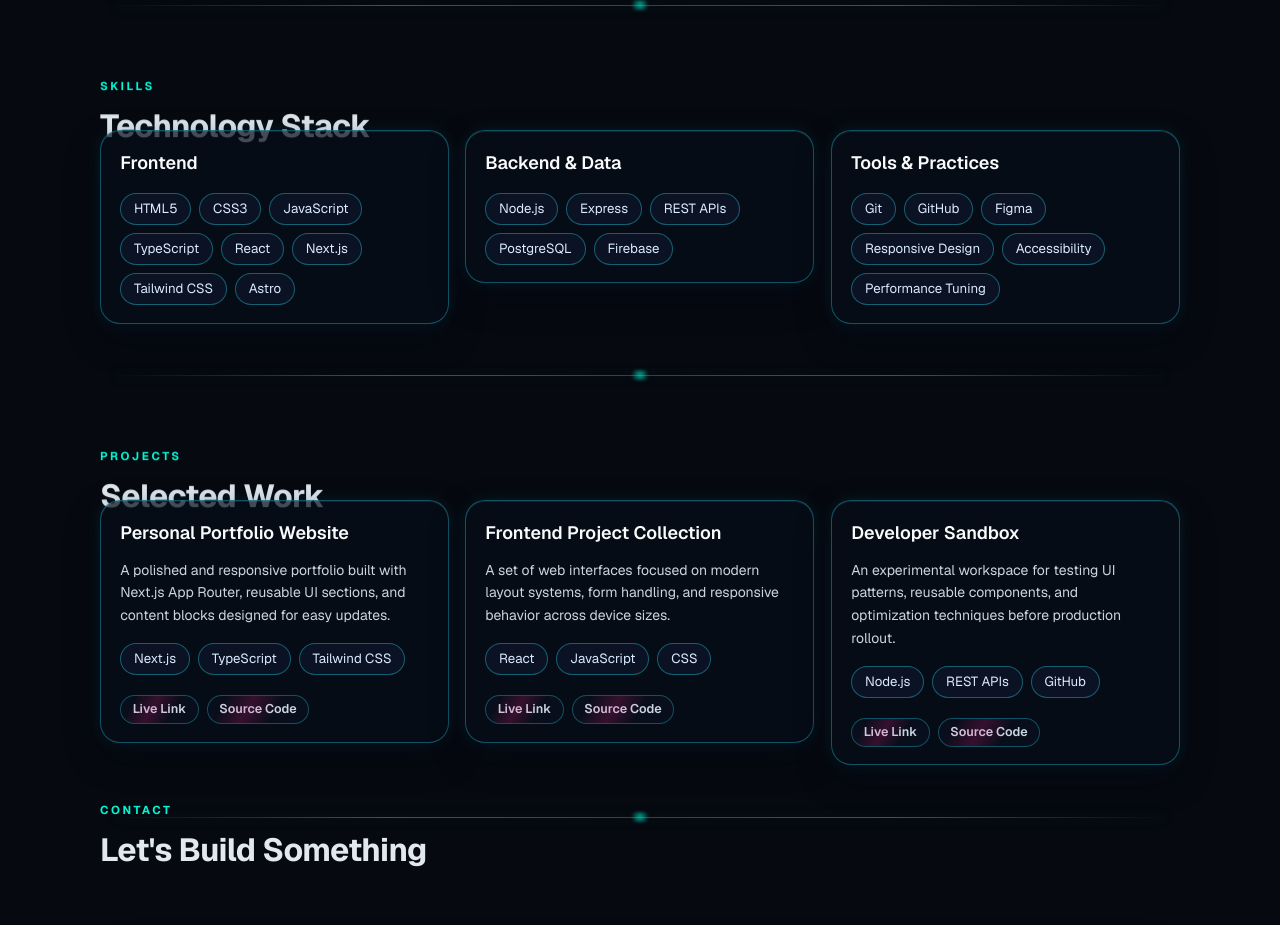
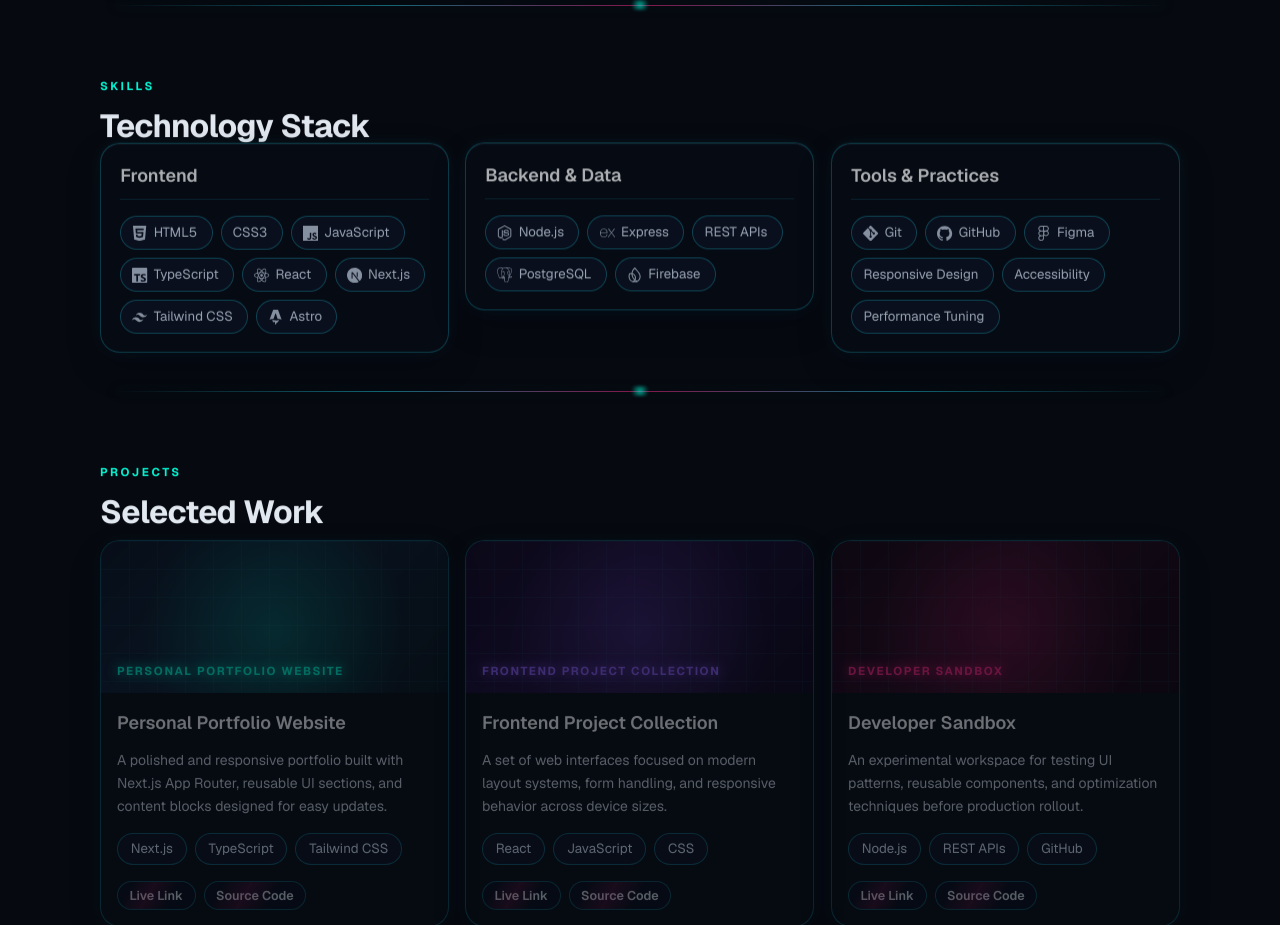
Before and after one commit to abellajason/jason-abella, a Next.js app: page / in a window 1280 px wide. Shown: the part 1875-2800 px from the top of the page. Built offline with nearby package versions, Linux system fonts and the light colour scheme.

Commit message:
added animations and improved overall look on the cards and pill elements

```diff
--- a/app/globals.css
+++ b/app/globals.css
@@ -245,6 +245,83 @@
   font-size: 0.83rem;
   color: #dbeafe;
 }
+
+.skill-pill--icon {
+  gap: 0.38rem;
+  padding: 0.38rem 0.9rem 0.38rem 0.7rem;
+  transition: border-color 0.2s ease, background 0.2s ease, box-shadow 0.2s ease;
+}
+
+.skill-pill--icon:hover {
+  border-color: rgba(0, 245, 212, 0.7);
+  background: rgba(0, 245, 212, 0.07);
+  box-shadow: 0 0 10px rgba(0, 245, 212, 0.18);
+}
+
+.skill-icon {
+  width: 0.95rem;
+  height: 0.95rem;
+  flex-shrink: 0;
+  opacity: 0.88;
+}
+
+.skill-card {
+  display: flex;
+  flex-direction: column;
+}
+
+.skill-card-title {
+  display: flex;
+  align-items: center;
+  gap: 0.5rem;
+  padding-bottom: 0.6rem;
+  border-bottom: 1px solid rgba(34, 211, 238, 0.18);
+}
+
+/* Project card thumbnail */
+.project-card {
+  padding: 0;
+  overflow: hidden;
+}
+
+.project-thumbnail {
+  position: relative;
+  width: 100%;
+  height: 152px;
+  overflow: hidden;
+  display: flex;
+  align-items: flex-end;
+  justify-content: flex-start;
+  padding: 0.85rem 1rem;
+}
+
+.project-thumbnail-grid {
+  position: absolute;
+  inset: 0;
+  background-image:
+    linear-gradient(rgba(34, 211, 238, 0.07) 1px, transparent 1px),
+    linear-gradient(90deg, rgba(34, 211, 238, 0.06) 1px, transparent 1px);
+  background-size: 28px 28px;
+}
+
+.project-thumbnail-glow {
+  position: absolute;
+  inset: 0;
+  pointer-events: none;
+}
+
+.project-thumbnail-label {
+  position: relative;
+  font-size: 0.72rem;
+  font-weight: 700;
+  text-transform: uppercase;
+  letter-spacing: 0.14em;
+  color: var(--thumb-accent, #00f5d4);
+  text-shadow: 0 0 12px var(--thumb-accent, #00f5d4);
+  z-index: 1;
+}
+
+/* Card reveal animation on scroll - now handled by useScrollReveal hook */
 
 .meta-pill {
   font-size: 0.79rem;
--- /dev/null
+++ b/app/hooks/useInView.ts
@@ -0,0 +1,92 @@
+"use client";
+
+import { useEffect, useRef, useState } from "react";
+
+export interface ScrollRevealState {
+	opacity: number;
+	translateX: number;
+	translateY: number;
+}
+
+export function useInView(threshold = 0.15) {
+	const ref = useRef<HTMLElement | null>(null);
+	const [inView, setInView] = useState(false);
+
+	useEffect(() => {
+		const el = ref.current;
+		if (!el) return;
+
+		const observer = new IntersectionObserver(
+			([entry]) => {
+				if (entry.isIntersecting) {
+					setInView(true);
+					observer.unobserve(el);
+				}
+			},
+			{ threshold },
+		);
+
+		observer.observe(el);
+		return () => observer.disconnect();
+	}, [threshold]);
+
+	return { ref, inView };
+}
+
+export function useScrollReveal(direction: "left" | "right" | "up" = "left") {
+	const ref = useRef<HTMLElement | null>(null);
+	const [state, setState] = useState<ScrollRevealState>({
+		opacity: 0,
+		translateX: direction === "left" ? -40 : direction === "right" ? 40 : 0,
+		translateY: direction === "up" ? 40 : 30,
+	});
+
+	useEffect(() => {
+		const el = ref.current;
+		if (!el) return;
+
+		const updateScroll = () => {
+			const rect = el.getBoundingClientRect();
+			const viewportHeight = window.innerHeight;
+
+			// Calculate how far through the viewport the element is
+			// -1 when above viewport, 0 at bottom of viewport, 1 at top of viewport
+			const elementCenter = rect.top + rect.height / 2;
+			const distanceFromCenter = elementCenter - viewportHeight / 2;
+			const maxDistance = viewportHeight / 2 + rect.height / 2;
+			const progress = 1 - distanceFromCenter / maxDistance;
+
+			// Clamp between 0 and 1
+			const clampedProgress = Math.max(0, Math.min(1, progress));
+
+			// Calculate transforms based on direction
+			const opacity = clampedProgress;
+			let translateX = 0;
+			let translateY = 0;
+
+			if (direction === "left") {
+				translateX = (1 - clampedProgress) * -40;
+				translateY = (1 - clampedProgress) * 30;
+			} else if (direction === "right") {
+				translateX = (1 - clampedProgress) * 40;
+				translateY = (1 - clampedProgress) * 30;
+			} else if (direction === "up") {
+				translateX = 0;
+				translateY = (1 - clampedProgress) * 40;
+			}
+
+			setState({
+				opacity,
+				translateX,
+				translateY,
+			});
+		};
+
+		window.addEventListener("scroll", updateScroll, { passive: true });
+		updateScroll(); // Initial call
+
+		return () => window.removeEventListener("scroll", updateScroll);
+	}, [direction]);
+
+	return { ref, ...state };
+}
--- a/app/page.tsx
+++ b/app/page.tsx
@@ -1,7 +1,24 @@
 "use client";
 
 import Image from "next/image";
-import { useEffect, useState } from "react";
+import { useEffect, useRef, useState } from "react";
+import {
+	SiAstro,
+	SiCss,
+	SiExpress,
+	SiFigma,
+	SiFirebase,
+	SiGit,
+	SiGithub,
+	SiHtml5,
+	SiJavascript,
+	SiNextdotjs,
+	SiNodedotjs,
+	SiPostgresql,
+	SiReact,
+	SiTailwindcss,
+	SiTypescript,
+} from "react-icons/si";
 import { Parallax } from "react-scroll-parallax";
 import {
 	type Education,
@@ -15,6 +32,41 @@
 	socialLinks,
 	workExperience,
 } from "../data/portfolioData";
+import { useInView, useScrollReveal } from "./hooks/useInView";
+
+const ICON_MAP: Record<string, React.ElementType> = {
+	SiHtml5,
+	SiCss,
+	SiJavascript,
+	SiTypescript,
+	SiReact,
+	SiNextdotjs,
+	SiTailwindcss,
+	SiAstro,
+	SiNodedotjs,
+	SiExpress,
+	SiPostgresql,
+	SiFirebase,
+	SiGit,
+	SiGithub,
+	SiFigma,
+};
+
+function AnimatedCard({ children, direction = "left" }: { children: React.ReactNode; direction?: "left" | "right" | "up" }) {
+	const { ref, opacity, translateX, translateY } = useScrollReveal(direction);
+	return (
+		<div
+			ref={ref as React.RefObject<HTMLDivElement>}
+			style={{
+				opacity,
+				transform: `translateX(${translateX}px) translateY(${translateY}px)`,
+				transition: "opacity 0.3s cubic-bezier(0.22, 1, 0.36, 1), transform 0.3s cubic-bezier(0.22, 1, 0.36, 1)",
+			}}
+		>
+			{children}
+		</div>
+	);
+}
 
 function SectionHeader({ eyebrow, title }: { eyebrow: string; title: string }) {
 	return (
@@ -27,8 +79,9 @@
 	);
 }
 
-function ExperienceCard({ item, speed }: { item: WorkExperience; speed: number }) {
+function ExperienceCard({ item, speed, direction = "left" }: { item: WorkExperience; speed: number; direction?: "left" | "right" }) {
 	return (
+		<AnimatedCard direction={direction}>
 			<Parallax speed={speed} className="parallax-layer stagger-item">
 				<article className="portfolio-card">
 					<div className="flex flex-wrap items-start justify-between gap-3">
@@ -50,11 +103,13 @@
 					</ul>
 				</article>
 			</Parallax>
+		</AnimatedCard>
 	);
 }
 
 function EducationCard({ item, speed }: { item: Education; speed: number }) {
 	return (
+		<AnimatedCard direction="up">
 			<Parallax speed={speed} className="parallax-layer stagger-item">
 				<article className="portfolio-card">
 					<div className="flex flex-wrap items-start justify-between gap-3">
@@ -67,25 +122,38 @@
 					<p className="mt-4 text-sm leading-relaxed text-slate-700">{item.details}</p>
 				</article>
 			</Parallax>
+		</AnimatedCard>
 	);
 }
 
-function ProjectCard({ item, speed }: { item: Project; speed: number }) {
+function ProjectCard({ item, speed, direction = "left" }: { item: Project; speed: number; direction?: "left" | "right" | "up" }) {
 	return (
 		<Parallax speed={speed} className="parallax-layer stagger-item">
-			<article className="portfolio-card">
-				<div className="space-y-3">
+			<AnimatedCard direction={direction}>
+				<article className="portfolio-card project-card">
+					<div
+						className="project-thumbnail"
+						style={{
+							background: item.thumbnailGradient,
+							"--thumb-accent": item.thumbnailAccent,
+						} as React.CSSProperties}
+					>
+						<div className="project-thumbnail-grid" />
+						<div className="project-thumbnail-glow" style={{ background: `radial-gradient(circle at 50% 60%, ${item.thumbnailAccent}44, transparent 68%)` }} />
+						<span className="project-thumbnail-label">{item.title}</span>
+					</div>
+					<div className="p-4 space-y-3">
 						<h3 className="text-lg font-semibold text-slate-900">{item.title}</h3>
 						<p className="text-sm leading-relaxed text-slate-700">{item.description}</p>
 					</div>
-				<div className="mt-4 flex flex-wrap gap-2">
+					<div className="px-4 pb-2 flex flex-wrap gap-2">
 						{item.stack.map((tech) => (
 							<span key={tech} className="skill-pill">
 								{tech}
 							</span>
 						))}
 					</div>
-				<div className="mt-5 flex flex-wrap gap-2 text-sm">
+					<div className="px-4 pb-4 mt-2 flex flex-wrap gap-2 text-sm">
 						<a className="inline-link" href={item.liveLink} target="_blank" rel="noreferrer">
 							Live Link
 						</a>
@@ -94,6 +162,7 @@
 						</a>
 					</div>
 				</article>
+			</AnimatedCard>
 		</Parallax>
 	);
 }
@@ -191,6 +260,7 @@
 							key={`${item.company}-${item.role}`}
 							item={item}
 							speed={index % 2 === 0 ? 5 : -5}
+							direction={index % 2 === 0 ? "left" : "right"}
 						/>
 					))}
 				</div>
@@ -209,8 +279,6 @@
 				</div>
 			</section>
 
-			{/* Make the skills look more presentable, maybe add the icons on the technologies, and add a bit of animation on the cards when they come into view. Also, for the projects section, it would be great to have a thumbnail image for each project to make it more visually appealing. */}
-
 			<section id="skills" className="space-y-6">
 				<SectionHeader eyebrow="Skills" title="Technology Stack" />
 				<div className="grid gap-4 md:grid-cols-3 stagger-list">
@@ -220,16 +288,22 @@
 							speed={index % 2 === 0 ? 6 : -6}
 							className="parallax-layer stagger-item"
 						>
-							<article className="portfolio-card">
-								<h3 className="text-lg font-semibold text-slate-900">{group.label}</h3>
+							<AnimatedCard direction="up">
+								<article className="portfolio-card skill-card">
+									<h3 className="text-lg font-semibold text-slate-900 skill-card-title">{group.label}</h3>
 									<div className="mt-4 flex flex-wrap gap-2">
-									{group.skills.map((skill) => (
-										<span key={skill} className="skill-pill">
-											{skill}
+										{group.skills.map((skill) => {
+											const IconComponent = skill.icon ? ICON_MAP[skill.icon] : null;
+											return (
+												<span key={skill.name} className="skill-pill skill-pill--icon">
+													{IconComponent && <IconComponent className="skill-icon" aria-hidden="true" />}
+													{skill.name}
 												</span>
-									))}
+											);
+										})}
 									</div>
 								</article>
+							</AnimatedCard>
 						</Parallax>
 					))}
 				</div>
@@ -239,7 +313,7 @@
 				<SectionHeader eyebrow="Projects" title="Selected Work" />
 				<div className="grid gap-4 md:grid-cols-3 stagger-list">
 					{projects.map((item, index) => (
-						<ProjectCard key={item.title} item={item} speed={index % 2 === 0 ? 7 : -7} />
+						<ProjectCard key={item.title} item={item} speed={index % 2 === 0 ? 7 : -7} direction="up" />
 					))}
 				</div>
 			</section>
--- a/data/portfolioData.ts
+++ b/data/portfolioData.ts
@@ -19,6 +19,8 @@
 	stack: string[];
 	liveLink: string;
 	codeLink: string;
+	thumbnailGradient: string;
+	thumbnailAccent: string;
 };
 
 export const profileOverview = {
@@ -26,7 +28,7 @@
 	title: "Frontend Web Developer",
 	intro:
 		"Frontend Developer with 5+ years of experience building scalable, high-performance web applications using React, Next.js, and Astro. Specialized in responsive UI development, performance optimization, and SEO-focused architecture. Proven ability to translate design concepts into production-ready interfaces while improving Core Web Vitals, usability, and user engagement. Experienced working in Agile teams delivering modern web solutions for e-commerce and local SEO platforms. ",
-	location: "Philippines",
+	location: "Cebu, Philippines",
 	email: "abellajason20@gmail.com",
 	github: "https://github.com/abellajason",
 	linkedin: "https://www.linkedin.com/in/jason-abella-b4837215a/",
@@ -81,15 +83,37 @@
 export const skillGroups = [
 	{
 		label: "Frontend",
-		skills: ["HTML5", "CSS3", "JavaScript", "TypeScript", "React", "Next.js", "Tailwind CSS", "Astro"],
+		skills: [
+			{ name: "HTML5", icon: "SiHtml5" },
+			{ name: "CSS3", icon: "SiCss" },
+			{ name: "JavaScript", icon: "SiJavascript" },
+			{ name: "TypeScript", icon: "SiTypescript" },
+			{ name: "React", icon: "SiReact" },
+			{ name: "Next.js", icon: "SiNextdotjs" },
+			{ name: "Tailwind CSS", icon: "SiTailwindcss" },
+			{ name: "Astro", icon: "SiAstro" },
+		],
 	},
 	{
 		label: "Backend & Data",
-		skills: ["Node.js", "Express", "REST APIs", "PostgreSQL", "Firebase"],
+		skills: [
+			{ name: "Node.js", icon: "SiNodedotjs" },
+			{ name: "Express", icon: "SiExpress" },
+			{ name: "REST APIs", icon: null },
+			{ name: "PostgreSQL", icon: "SiPostgresql" },
+			{ name: "Firebase", icon: "SiFirebase" },
+		],
 	},
 	{
 		label: "Tools & Practices",
-		skills: ["Git", "GitHub", "Figma", "Responsive Design", "Accessibility", "Performance Tuning"],
+		skills: [
+			{ name: "Git", icon: "SiGit" },
+			{ name: "GitHub", icon: "SiGithub" },
+			{ name: "Figma", icon: "SiFigma" },
+			{ name: "Responsive Design", icon: null },
+			{ name: "Accessibility", icon: null },
+			{ name: "Performance Tuning", icon: null },
+		],
 	},
 ];
 
@@ -101,6 +125,8 @@
 		stack: ["Next.js", "TypeScript", "Tailwind CSS"],
 		liveLink: "https://github.com/abellajason/jason-abella",
 		codeLink: "https://github.com/abellajason/jason-abella",
+		thumbnailGradient: "linear-gradient(135deg, #0a1628 0%, #0d2137 40%, #091520 100%)",
+		thumbnailAccent: "#00f5d4",
 	},
 	{
 		title: "Frontend Project Collection",
@@ -109,6 +135,8 @@
 		stack: ["React", "JavaScript", "CSS"],
 		liveLink: "https://github.com/abellajason?tab=repositories",
 		codeLink: "https://github.com/abellajason?tab=repositories",
+		thumbnailGradient: "linear-gradient(135deg, #150a28 0%, #1e0d3a 40%, #100820 100%)",
+		thumbnailAccent: "#8b5cf6",
 	},
 	{
 		title: "Developer Sandbox",
@@ -117,6 +145,8 @@
 		stack: ["Node.js", "REST APIs", "GitHub"],
 		liveLink: "https://github.com/abellajason",
 		codeLink: "https://github.com/abellajason",
+		thumbnailGradient: "linear-gradient(135deg, #1a0818 0%, #280a20 40%, #150614 100%)",
+		thumbnailAccent: "#f72585",
 	},
 ];
 
--- a/package.json
+++ b/package.json
@@ -12,6 +12,7 @@
     "next": "16.2.3",
     "react": "19.2.4",
     "react-dom": "19.2.4",
+    "react-icons": "^5.6.0",
     "react-scroll-parallax": "^3.5.0"
   },
   "devDependencies": {
```
Also changed, not shown: 1 other file (tests, documents, lock files or other folders). Lines whose indentation alone changed are shown as unchanged.
